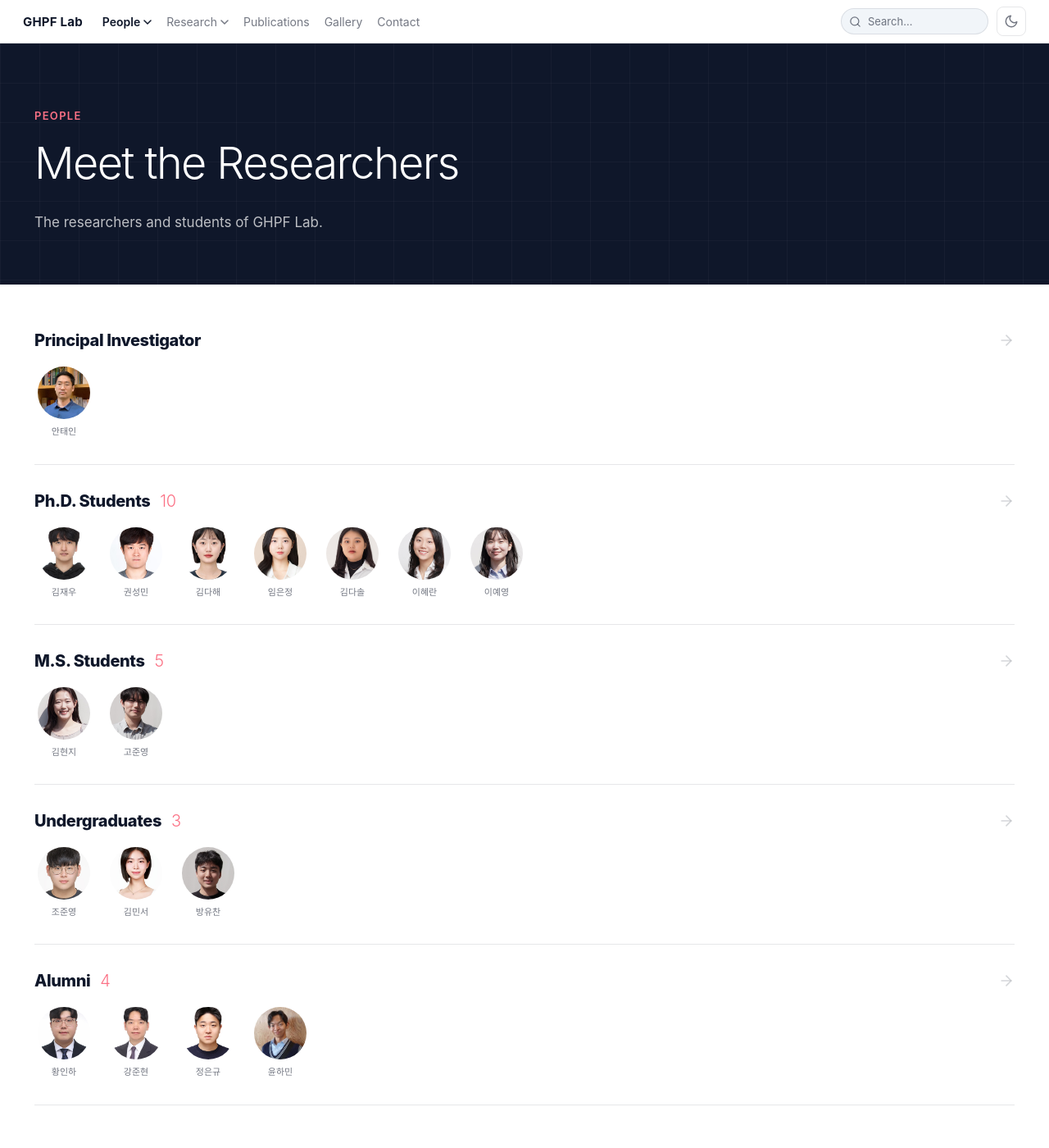
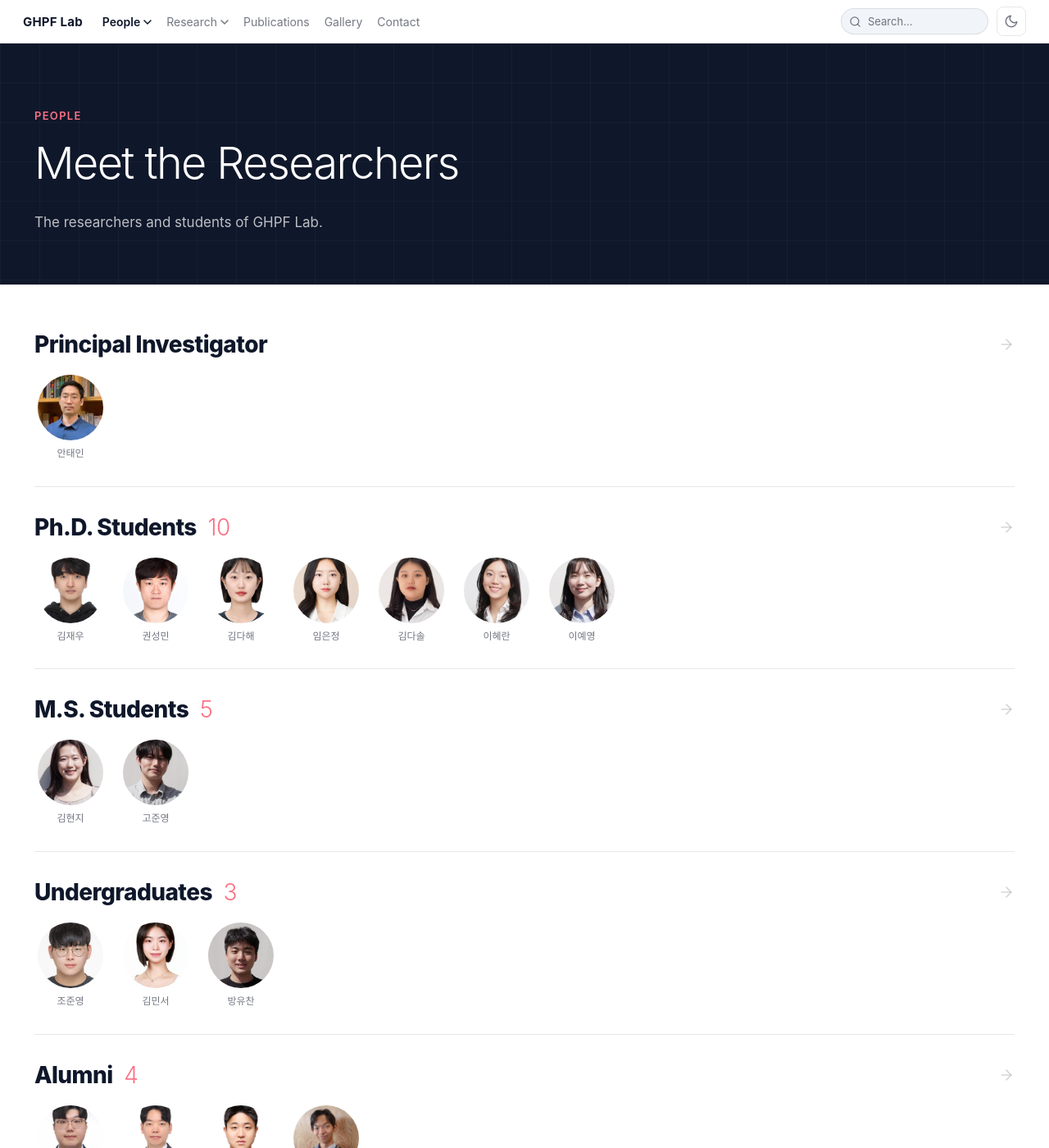
Before and after one commit to snughpf-alt/ghpf-lab-web-final-2, a Jekyll site: the page built from team.md, in a window 1280 px wide and 1400 px high. Shown: the whole window at 82% size. Built offline with Jekyll 4.4.1, drawn with Linux system fonts in a browser that asks for light colours; some web fonts are replaced.

Commit message:
Enlarge People mosaic group titles and face photos

```diff
--- a/assets/css/site.scss
+++ b/assets/css/site.scss
@@ -3514,7 +3514,7 @@ a:hover{color:var(--accent)}
 }
 
 .mosaic-group__title{
-  font-size:20px;
+  font-size:28px;
   font-weight:800;
   margin:0;
   color:var(--text);
@@ -3551,12 +3551,12 @@ a:hover{color:var(--accent)}
   flex-direction:column;
   align-items:center;
   gap:8px;
-  width:72px;
+  width:88px;
 }
 
 .mosaic-face img{
-  width:64px;
-  height:64px;
+  width:80px;
+  height:80px;
   border-radius:50%;
   object-fit:cover;
   transition:transform .2s,box-shadow .2s;
@@ -3567,7 +3567,7 @@ a:hover{color:var(--accent)}
 }
 
 .mosaic-face__name{
-  font-size:11px;
+  font-size:12px;
   color:var(--muted);
   text-align:center;
   line-height:1.3;
@@ -3575,9 +3575,10 @@ a:hover{color:var(--accent)}
 }
 
 @media (max-width:640px){
-  .mosaic-face{width:60px}
-  .mosaic-face img{width:52px;height:52px}
-  .mosaic-face__name{font-size:10px}
+  .mosaic-group__title{font-size:23px}
+  .mosaic-face{width:72px}
+  .mosaic-face img{width:64px;height:64px}
+  .mosaic-face__name{font-size:11px}
   .mosaic-group__faces{gap:12px}
 }
 
```
